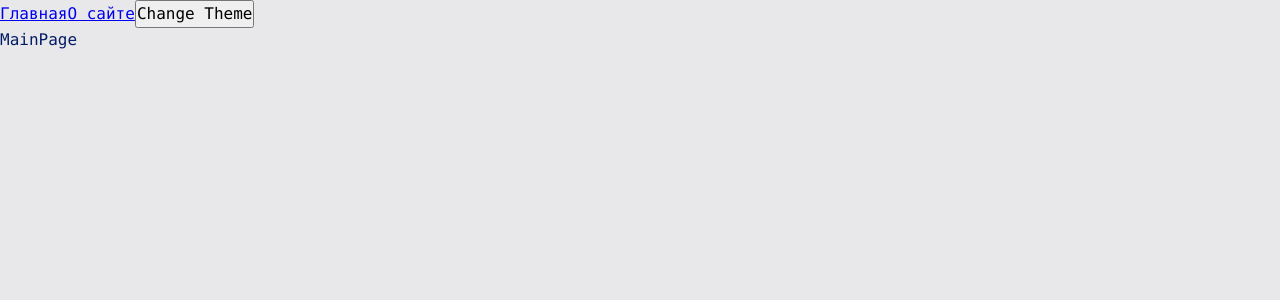
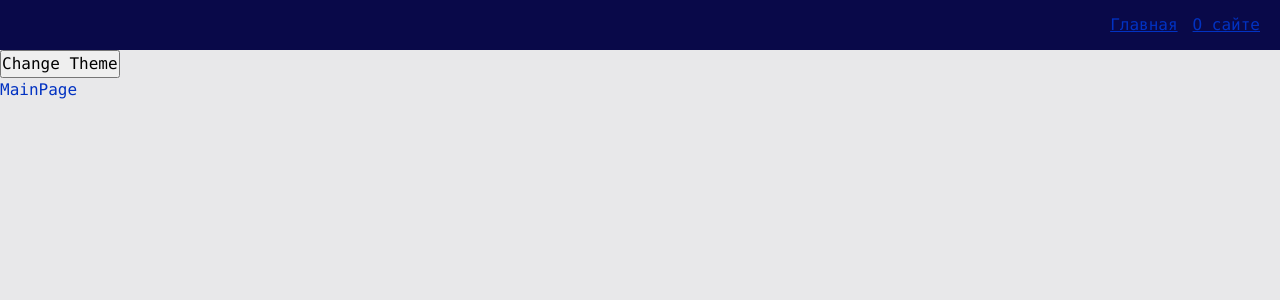
Before and after one commit to Vlad-doc/ulbi_new, a React app: page / in a window 1280 px wide. Shown: the top 300 px of the page. Built offline with nearby package versions, Linux system fonts and the light colour scheme.

Commit message:
refactor: navbat component

```diff
--- a/src/app/App.tsx
+++ b/src/app/App.tsx
@@ -1,8 +1,8 @@
-import { Link } from 'react-router-dom';
 import { classNames } from 'shared/lib/classNames/classNames';
 
 import { useTheme } from './providers/ThemeProvider/lib/useTheme';
 import { AppRouter } from './providers/router';
+import { Navbar } from 'widgets/Navbar';
 
 import './styles/index.scss';
 
@@ -11,12 +11,7 @@ const App = () => {
 
     return (
         <div className={classNames('app', {}, [theme])}>
-            <Link to='/'>
-                Главная
-            </Link>
-            <Link to='/about'>
-                О сайте
-            </Link>
+            <Navbar />
             <button onClick={toggleTheme}>
                 Change Theme
             </button>
--- a/src/app/providers/ThemeProvider/ui/ThemeProvider.tsx
+++ b/src/app/providers/ThemeProvider/ui/ThemeProvider.tsx
@@ -1,4 +1,4 @@
-import { FC, useContext, useMemo, useState } from "react";
+import { FC, useMemo, useState } from "react";
 import { LOCAL_STORAGE_THEME_KEY, Theme, ThemeContext } from "../lib/ThemeContext";
 
 const defaultTheme = localStorage.getItem(LOCAL_STORAGE_THEME_KEY) as Theme || Theme.LIGHT;
--- a/src/app/styles/themes/dark.scss
+++ b/src/app/styles/themes/dark.scss
@@ -1,6 +1,9 @@
 .app.dark {
     --bg-color: #090949;
+    --inverted-bg-color: #e8e8ea;
 
     --primary-color: #049604;
     --secondary-color: #04ff04;
+    --inveted-primary-color: #0232c2;
+    --inveted-secondary-color: #0449e0;
 }
--- a/src/app/styles/themes/normal.scss
+++ b/src/app/styles/themes/normal.scss
@@ -1,6 +1,9 @@
-.app.light {
+:root {
     --bg-color: #e8e8ea;
+    --inverted-bg-color: #090949;
 
-    --primary-color: #041c65;
+    --primary-color: #0232c2;
     --secondary-color: #0449e0;
+    --inverted-primary-color: #049604;
+    --inverted-secondary-color: #04ff04;
 }
--- a/src/app/styles/variables/global.scss
+++ b/src/app/styles/variables/global.scss
@@ -1,5 +1,5 @@
 :root {
-    --font-family-main: Consolas, 'Times New Roman', Serif;
+    --font-family-main: Consolas, "Times New Roman", Serif;
 
     --font-size-m: 16px;
     --font-line-m: 24px;
@@ -8,4 +8,7 @@
     --font-size-l: 24px;
     --font-line-l: 32px;
     --font-l: var(--font-size-l) / var(--font-line-l) var(--font-family-main);
+
+    // Размеры
+    --navbar-height: 50px;
 }
--- a/src/shared/lib/classNames/classNames.ts
+++ b/src/shared/lib/classNames/classNames.ts
@@ -1,10 +1,10 @@
 
 type Mods = Record<string, boolean | string>
 
-export function classNames(cls: string, mods: Mods, additional: string[]): string {
+export function classNames(cls: string, mods: Mods = {}, additional: string[] = []): string {
     return [
         cls,
-        ...additional,
+        ...additional.filter(Boolean),
         ...Object.entries(mods)
             .filter(([className, value]) => Boolean(value))
             .map(([className]) => className)
--- /dev/null
+++ b/src/shared/ui/AppLink/AppLink.module.scss
@@ -0,0 +1,11 @@
+.AppLink {
+    color: var(--primary-color);
+}
+
+.primary {
+    color: var(--primary-color);
+}
+
+.secondary {
+    color: var(--inverted-primary-color);
+}
--- /dev/null
+++ b/src/shared/ui/AppLink/AppLink.tsx
@@ -0,0 +1,34 @@
+import { FC } from "react";
+import { Link, LinkProps } from "react-router-dom";
+
+import { classNames } from "shared/lib/classNames/classNames";
+
+import cls from './AppLink.module.scss';
+
+export enum AppLinkTheme {
+    PRIMARY = 'primary',
+    SECONDARY = 'secondary',
+}
+
+interface AppLinkProps extends LinkProps {
+    className?: string;
+    theme?: AppLinkTheme;
+}
+
+export const AppLink: FC<AppLinkProps> = ({
+    children,
+    to,
+    className,
+    theme = AppLinkTheme.PRIMARY,
+    ...otherProps
+}) => {
+    return (
+        <Link
+            to={to}
+            className={classNames(cls.AppLink, {}, [className, cls[theme]])}
+            {...otherProps}
+        >
+            {children}
+        </Link>
+    );
+};
--- /dev/null
+++ b/src/widgets/Navbar/index.ts
@@ -0,0 +1 @@
+export { Navbar } from "./ui/Navbar";
--- /dev/null
+++ b/src/widgets/Navbar/ui/Navbar.module.scss
@@ -0,0 +1,16 @@
+.navbar {
+    width: 100%;
+    height: var(--navbar-height);
+    background: var(--inverted-bg-color);
+    display: flex;
+    align-items: center;
+    padding: 20px;
+}
+
+.links {
+    margin-left: auto;
+}
+
+.mainLink {
+    margin-right: 15px;
+}
--- /dev/null
+++ b/src/widgets/Navbar/ui/Navbar.tsx
@@ -0,0 +1,32 @@
+import { FC } from "react";
+
+import { classNames } from "shared/lib/classNames/classNames";
+import { AppLink, AppLinkTheme } from "shared/ui/AppLink/AppLink";
+
+import cls from './Navbar.module.scss';
+
+interface NavbarProps {
+    className?: string;
+}
+
+export const Navbar: FC<NavbarProps> = ({ className }) => {
+    return (
+        <div className={classNames(cls.navbar)}>
+            <div className={cls.links}>
+                <AppLink
+                    to='/'
+                    theme={AppLinkTheme.PRIMARY}
+                    className={classNames(cls.mainLink)}
+                >
+                    Главная
+                </AppLink>
+                <AppLink
+                    to='/about'
+                    theme={AppLinkTheme.PRIMARY}
+                >
+                    О сайте
+                </AppLink>
+            </div>
+        </div>
+    );
+};
```
